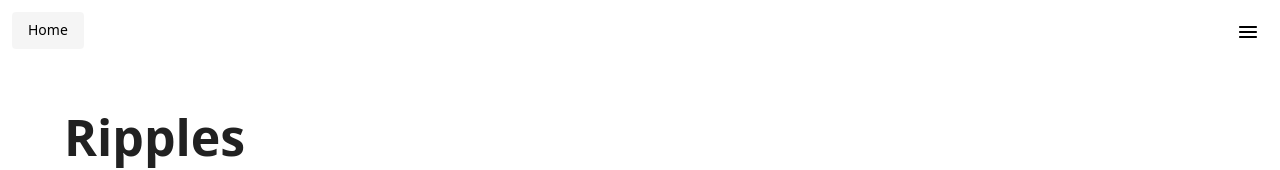
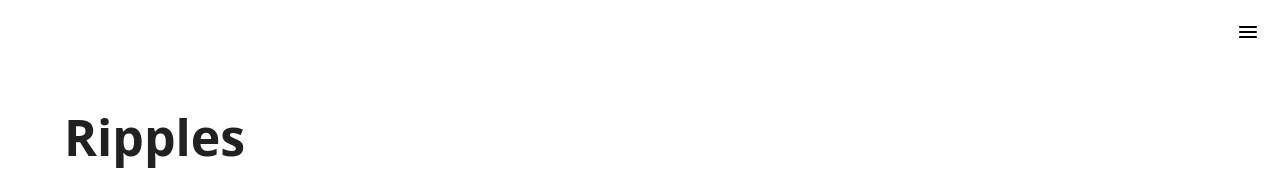
Before and after one commit to forrestwilkins/portfolio, a React (Vite) app: page / in a window 1280 px wide. Shown: the top 170 px of the page. Built offline with nearby package versions, Linux system fonts and the light colour scheme.

Commit message:
feat: hide home button on home page

```diff
--- a/src/components/nav/top-nav.tsx
+++ b/src/components/nav/top-nav.tsx
@@ -28,6 +28,8 @@ const TopNav = () => {
   const navigate = useNavigate();
 
   const iOS = /(iPad|iPhone|iPod)/g.test(navigator.userAgent);
+
+  const isHome = location.pathname === '/';
   const isRipples = location.pathname === '/ripples';
 
   const handleModeToggleClick = async () => {
@@ -55,11 +57,13 @@ const TopNav = () => {
 
   return (
     <>
-      <Box position="fixed" left="12px" top="12px" zIndex={10} display="flex">
-        <Button variant="contained" onClick={() => navigate('/')}>
-          Home
-        </Button>
-      </Box>
+      {!isHome && (
+        <Box position="fixed" left="12px" top="12px" zIndex={10} display="flex">
+          <Button variant="contained" onClick={() => navigate('/')}>
+            Home
+          </Button>
+        </Box>
+      )}
 
       <Box position="fixed" right="12px" top="12px" zIndex={10} display="flex">
         <IconButton
```
